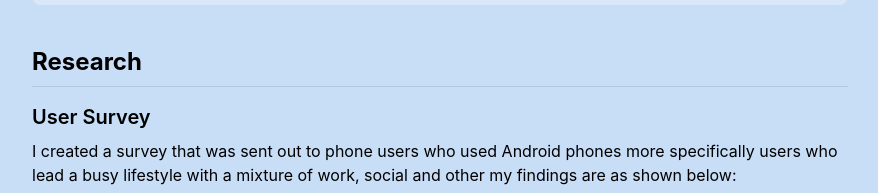
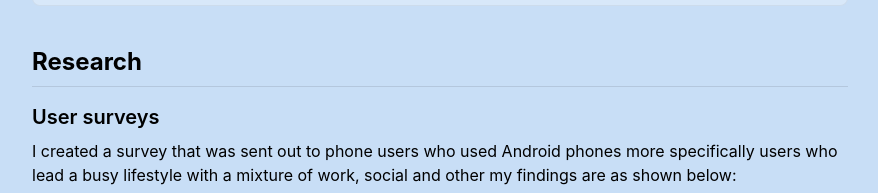
Before and after one commit to milajo2/portfolio, a React (Create React App) app: page /#/notification-reminder in a window 1280 px wide. Shown: the part 826-1019 px from the top of the page, without its empty margins (200-1078 px from the left). Built offline with nearby package versions, Linux system fonts and the light colour scheme.

Commit message:
adjusted text

```diff
--- a/src/content/notifications.ts
+++ b/src/content/notifications.ts
@@ -12,15 +12,15 @@ The purpose of creating a feature that reminds users to respond back to calls an
 The users this would impact the most are people who lead a busy life who struggle with digital communication within this 24/7 digital age. This would people who are constantly working or people who aren’t as tied to their phone so do not respond to messages and calls in a respectable time.`,
 
   researchTitle: "Research",
-  surveyTitle: "User Survey",
-  surveyBody: `I created a survey that was sent out to phone users who used Android phones more specifically users who lead a busy lifestyle with a mixture of work, social and other my findings are as shown below:`,
+  surveyTitle: "User surveys",
+  surveyBody: "I created a survey that was sent out to phone users who used Android phones more specifically users who lead a busy lifestyle with a mixture of work, social and other my findings are as shown below:",
   surveyStats: [
     "48% tend to forget to respond to calls and messages",
     "22% found that they respond a day or more later to the message/call",
-    "9% do not even respond back if the timeframe has been too long to call or message back ",
+    "9% do not even respond back if the timeframe has been too long to call or message back",
     "72% said they would benefit from a feature that could help with missed calls and messages"
   ],
-  userQuote: `Honestly I'm constantly on the move so I don't really check my calls and messages so I tend to forget the call or message I received at the time`,
+  userQuote: "Honestly I'm constantly on the move so I don't really check my calls and messages so I tend to forget the call or message I received at the time",
 
   analysisTitle: "Competitive Analysis",
   analysisBody1: `I looked at different apps currently on the market, such as iOS notifications, Android notifications, and other third-party apps like Notification History Log. I found that while these apps allow you to see previous notifications, they do not allow you to prioritize them or set reminders for them.`,
```
